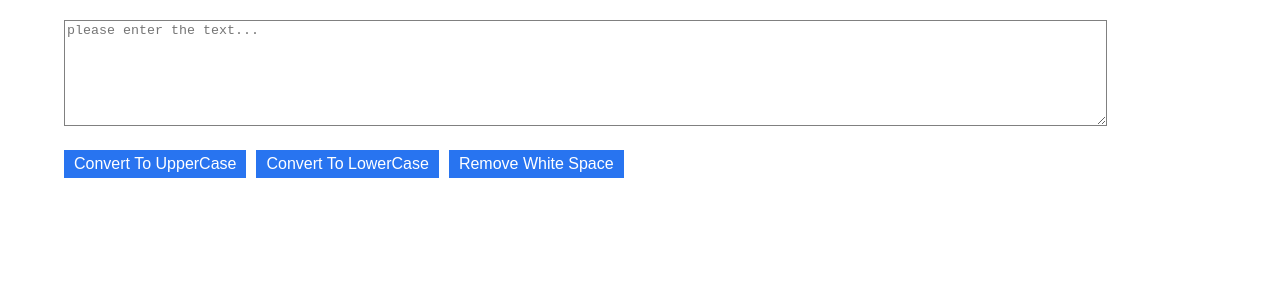
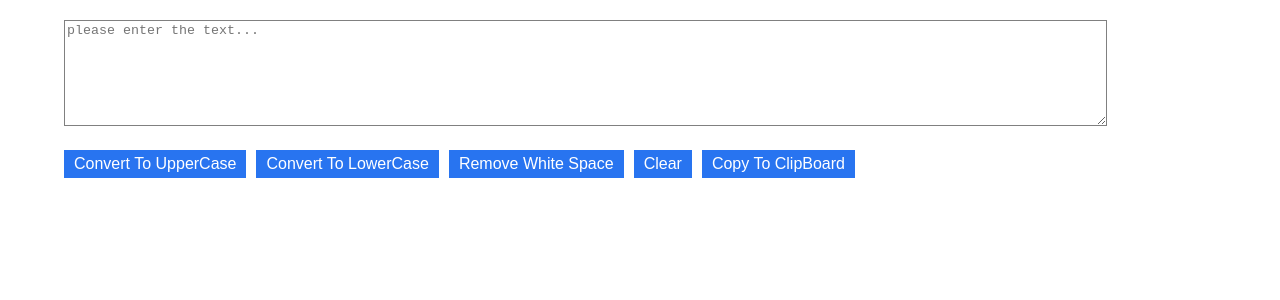
Before and after one commit to alokmishra5396/api-hub, a React (Create React App) app: page / in a window 1280 px wide. Shown: the top 300 px of the page. Built offline with nearby package versions, Linux system fonts and the light colour scheme.

Commit message:
added clic to copy

```diff
--- a/src/components/Home/FirstProgra.jsx
+++ b/src/components/Home/FirstProgra.jsx
@@ -18,6 +18,13 @@ const removeWhiteSpace = ()=>{
   let removeText = text.replace(/\s/g, "");
   setText(removeText)
 }
+const copyClick = ()=>{
+  navigator.clipboard.writeText(text);
+}
+
+const ClearText = ()=>{
+  setText('');
+}
  /*--------onChange Function-----*/
  const chValue = (e)=>{
  setText(e.target.value)
@@ -30,6 +37,8 @@ const removeWhiteSpace = ()=>{
       <button className='btn' onClick={toUpperCase}>Convert To UpperCase </button>
       <button className='btn' onClick={toLowerCase}>Convert To LowerCase </button>
       <button className='btn' onClick={removeWhiteSpace}>Remove White Space </button>
+      <button className='btn' onClick={ClearText}>Clear</button>
+      <button className='btn' onClick={copyClick}>Copy To ClipBoard</button>
      </div>
    </div>
   )
```
